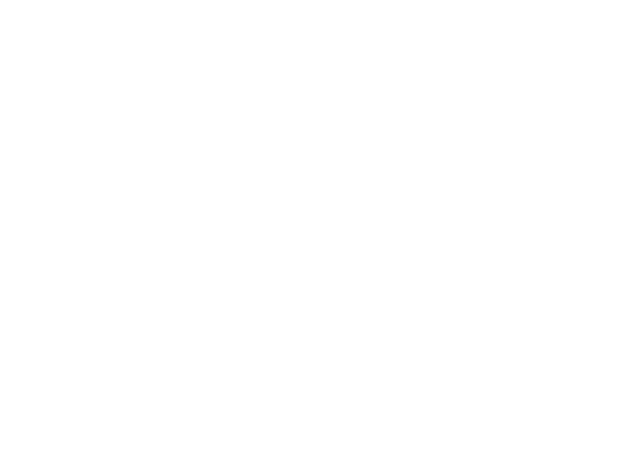
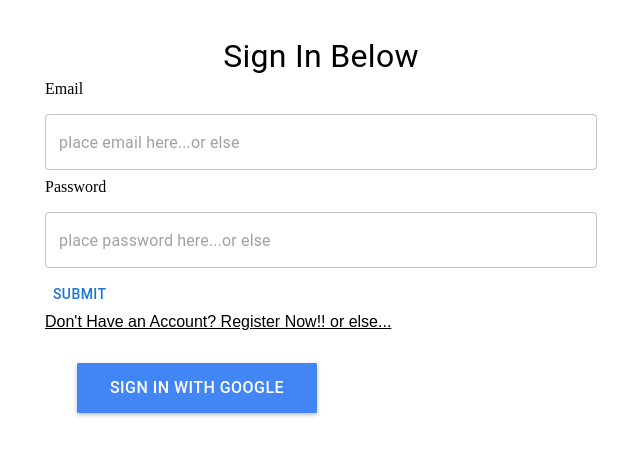
Before and after one commit to smcteague/personal-app, a React (Create React App) app: page /signin in a window 1280 px wide. Before the commit this address had no page. Shown: the top 456 px of the page, without its empty margins (319-959 px from the left). Built offline with nearby package versions, Linux system fonts and the light colour scheme; what reactfire would draw is missing.

Commit message:
updated commit

```diff
--- /dev/null
+++ b/src/components/SignIn/SignIn.tsx
@@ -0,0 +1,241 @@
+import React, { useState } from 'react';
+import firebase from 'firebase/app';
+import { useSignInWithGoogle } from 'react-firebase-hooks/auth';
+import {
+    getAuth,
+    GoogleAuthProvider,
+    onAuthStateChanged,
+    signOut,
+    createUserWithEmailAndPassword,
+    signInWithEmailAndPassword
+} from 'firebase/auth';
+import {
+    Container,
+    Button,
+    Typography,
+    Snackbar,
+    Alert as MUIAlert,
+    AlertProps,
+    AlertTitle,
+    CircularProgress
+} from '@mui/material';
+import { useNavigate, Link } from 'react-router-dom';
+import { styled } from '@mui/system';
+import { useForm } from 'react-hook-form';
+
+import { Input, Input2 } from '../sharedComponents/Input';
+
+const signinStyles = {
+    googleButton: {
+        backgroundColor: 'rgb(66,133,244)',
+        margin: '2em',
+        padding: '0',
+        color: 'white',
+        height: '50px',
+        width: '240px',
+        border: 'none',
+        textAlign: 'center',
+        boxShadow: 'rgb(0 0 0 / 25%) 0px 2px 4px 0px',
+        fontSize: '16px',
+        lineHeight: '48px',
+        display: 'block',
+        borderRadius: '1px',
+        fontFamily: 'Roboto, arial, sans-serif',
+        cursor: 'pointer'
+    },
+    googleLogo: {
+        width: '48px',
+        height: '48px',
+        display: 'block'
+    },
+    typographyStyle: {
+        fontFamily: 'Roboto, arial, sans-serif',
+        textAlign: 'center',
+        fontSize: '2em'
+    },
+    containerStyle: {
+        marginTop: '2em',
+    },
+    snackBar: {
+        color: 'white',
+        backgroundColor: '#4caf50'
+    }
+}
+
+const NavA = styled(Link) ({
+    display: 'block',
+    color: 'black',
+    fontFamily: 'sans-serif',
+    marginBottom: '20px'
+})
+
+const Alert = (props: AlertProps) => {
+    return <MUIAlert elevation={6} variant='filled' />
+}
+
+interface buttonProps {
+    open?: boolean,
+    onClick?: () => void
+}
+
+export const GoogleButton = (props:buttonProps) =>{
+    const navigate = useNavigate();
+    const provider = new GoogleAuthProvider();
+    const auth = getAuth();
+    const [signInWithGoogle, user, loading, error] = useSignInWithGoogle(auth)
+
+    const signIn = async () =>{
+        await signInWithGoogle()
+        localStorage.setItem('myAuth', 'true')
+        navigate('/dashboard')
+    }
+
+    const signUsOut = async () =>{
+        await signOut(auth)
+        localStorage.setItem('myAuth', 'false')
+        navigate('/signin')
+    }
+
+    if(loading) {
+        return <CircularProgress />
+    }
+
+    let MyAuth = localStorage.getItem('myAuth')
+
+    if (MyAuth == 'true'){
+        return (
+            <Button variant='contained' color='secondary' onClick={signUsOut}>Sign Out</Button>
+        )
+    } else {
+        return (
+            <Button sx={signinStyles.googleButton} onClick={signIn}>Sign In With Google</Button>
+        )
+    }
+}
+
+interface userProps {
+    email?: any,
+    password?: any
+}
+
+
+
+export const SignIn = () =>{
+    const [open, setOpen] = useState(false);
+    const navigate = useNavigate();
+    const { register, handleSubmit } = useForm({});
+    const auth = getAuth()
+
+    const handleSnackOpen = () =>{
+        setOpen(true)
+    }
+
+    const handleSnackClose = () => {
+        setOpen(false)
+        navigate('/dashboard')
+    }
+
+    const onSubmit = async (data:any, event: any) => {
+        console.log(data.email, data.password)
+
+        signInWithEmailAndPassword(auth, data.email, data.password)
+            .then((userCredential) =>{
+                localStorage.setItem('myAuth', 'true')
+                const user = userCredential.user;
+                navigate('/dashboard')
+            })
+            .catch((error) =>{
+                const errorCode = error.code;
+                const errorMessage = error.message;
+                console.log(error.message)
+            });
+    }
+    return (
+        <Container maxWidth='sm' sx={signinStyles.containerStyle}>
+            <Typography sx={signinStyles.typographyStyle}>
+                Sign In Below
+            </Typography>
+            <form onSubmit = {handleSubmit(onSubmit)}>
+                <div>
+                    <label htmlFor='email'>Email</label>
+                    <Input {...register('email')} name='email' placeholder='place email here...or else'/>
+                </div>
+                <div>
+                    <label htmlFor='password'>Password</label>
+                    <Input2 {...register('password')} name='password' placeholder='place password here...or else' />
+                </div>
+                <Button type='submit'>Submit</Button>
+            </form>
+            <NavA to = "/signup">Don't Have an Account? Register Now!! or else...</NavA>
+            <GoogleButton open={open} onClick={handleSnackClose} />
+            <Snackbar message="Success" open={open} autoHideDuration={3000}>
+                <Alert severity='success'>
+                    <AlertTitle>Succesful Sign In --- Redirect to Dashboard in 3 seconds</AlertTitle>
+                </Alert>
+            </Snackbar>
+
+
+        </Container>
+
+    )
+}
+
+export const SignUp = (props: userProps) => {
+    const [open, setOpen] = useState(false)
+    const navigate = useNavigate();
+    const { register, handleSubmit } = useForm({})
+    const auth = getAuth();
+
+
+    const handleSnackOpen = () => {
+        setOpen(true)
+    }
+
+    const handleSnackClose = () => {
+        setOpen(false)
+    }
+
+    const onSubmit = async (data: any, event: any) => {
+        console.log(data.email, data.password)
+        console.log(auth)
+
+        createUserWithEmailAndPassword(auth, data.email, data.password)
+            .then((userCredential) => {
+                console.log(userCredential)
+                const user = userCredential.user;
+                console.log(user)
+                navigate('/signin')
+
+            })
+            .catch((error) => {
+                const errorCode = error.code;
+                const errorMessage = error.message;
+                console.log(errorMessage)
+            });
+    }
+
+    return (
+        <Container maxWidth='sm' sx={signinStyles.containerStyle}>
+            <Typography sx={signinStyles.typographyStyle}>
+                Create Your Account Below
+            </Typography>
+            <form onSubmit={handleSubmit(onSubmit)}>
+                <div>
+                    <label htmlFor='email'>Email</label>
+                    <Input  {...register('email')} name='email' placeholder='enter email here...' />
+                </div>
+                <div>
+                    <label htmlFor='password'>Password</label>
+                    <Input2  {...register('password')} name='password' placeholder='enter password here... or else' />
+                </div>
+                <Button type='submit'>Submit</Button>
+            </form>
+            <Snackbar message='Success' open={open} autoHideDuration={3000}>
+                <Alert severity='success'>
+                    <AlertTitle>Succesful Sign Up --- Redirect to Dashboard in 3 seconds</AlertTitle>
+
+                </Alert>
+            </Snackbar>
+        </Container>
+    )
+}
--- /dev/null
+++ b/src/components/SignIn/index.ts
@@ -0,0 +1 @@
+export * from './SignIn';
--- a/src/components/index.ts
+++ b/src/components/index.ts
@@ -1,4 +1,4 @@
 export * from './Home';
 export * from './Dashboard';
-// export * from './SignIn';
+export * from './SignIn';
 export * from './Datatable';
--- a/src/index.tsx
+++ b/src/index.tsx
@@ -8,8 +8,7 @@
 
 import { store } from './redux/store';
 import { theme } from './Theme/themes';
-// import { Home, Dashboard, SignIn, SignUp } from './components';
-import { Home, Dashboard } from './components';
+import { Home, Dashboard, SignIn, SignUp } from './components';
 import { firebaseConfig } from './firebaseConfig';
 import reportWebVitals from './reportWebVitals';
 import './styles.css'
@@ -27,8 +26,8 @@
             <Routes>
               <Route path='/' element={<Home title={'Personal App'}/>}/>
               <Route path='/dashboard' element={<Dashboard/>}/>
-              {/* <Route path='/signin' element={<SignIn/>}/>
-              <Route path='/signup' element={<SignUp/>}/> */}
+              <Route path='/signin' element={<SignIn/>}/>
+              <Route path='/signup' element={<SignUp/>}/>
             </Routes>
           </Router>
         </ThemeProvider>
```
